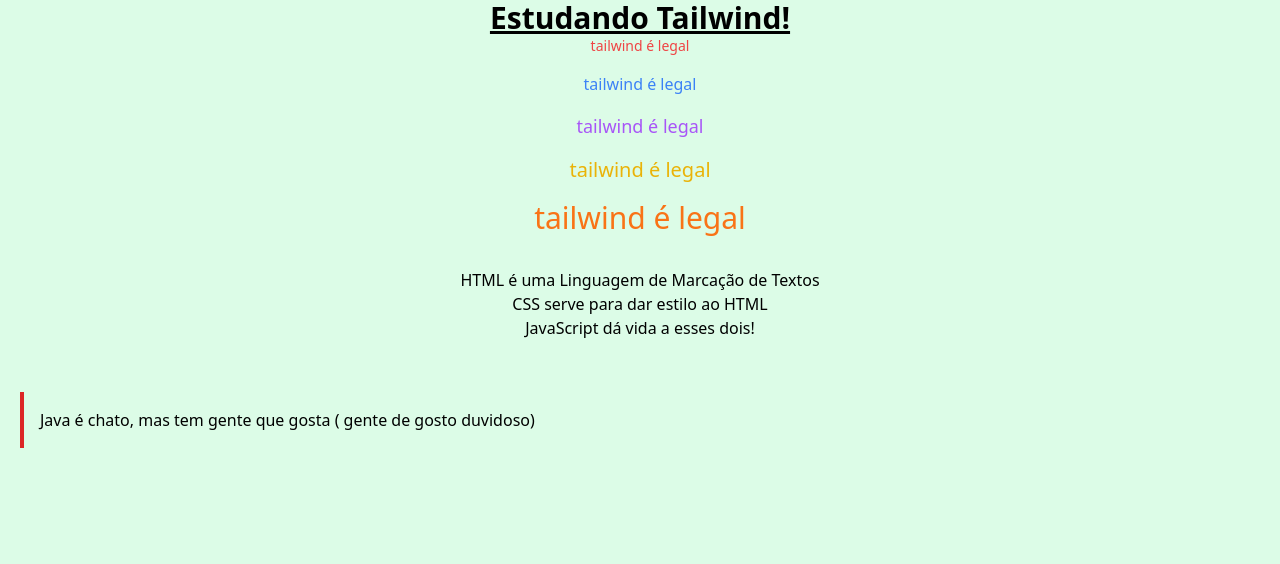
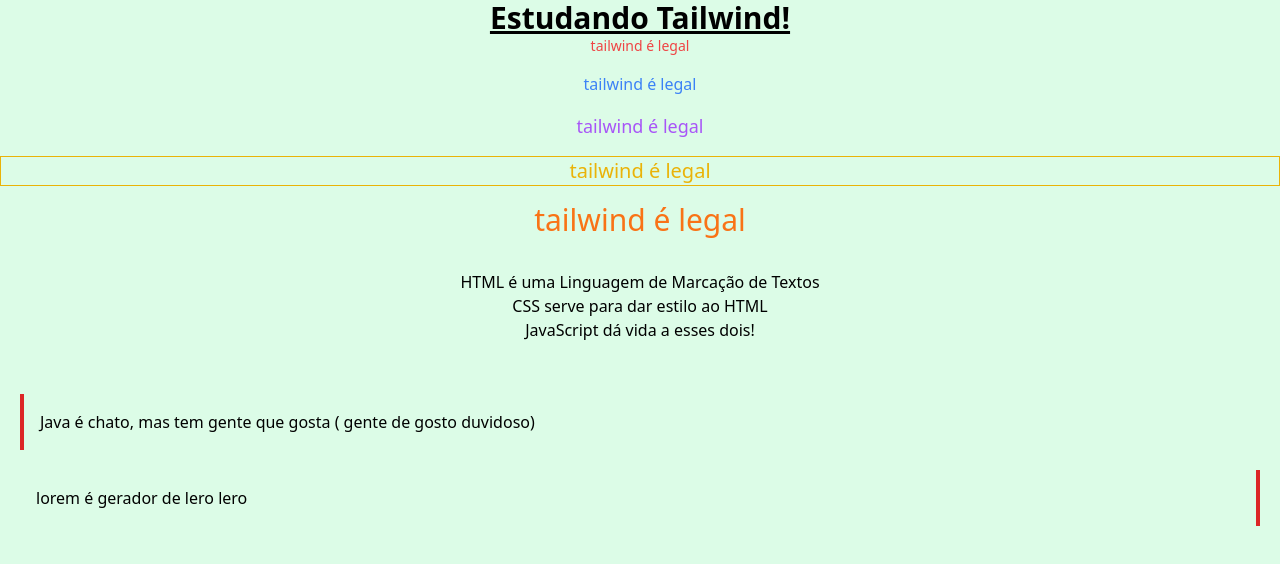
Before and after one commit to Vagner-Alves/Tailwind-css, a website: page src/index.html in a window 1280 px wide. Drawn offline with Linux system fonts and the light colour scheme.

Commit message:
adding more elements

```diff
--- a/src/index.html
+++ b/src/index.html
@@ -17,7 +17,7 @@
             <h2 class="text-sm text-red-500 text-center">tailwind é legal</h2>
             <h2 class="text-base text-blue-500 text-center">tailwind é legal</h2>
             <h2 class="text-lg   text-purple-500 text-center">tailwind é legal</h2>
-            <h2 class="text-xl   text-yellow-500 text-center">tailwind é legal</h2>
+            <h2 class="text-xl  border border-yellow-500 text-yellow-500 text-center">tailwind é legal</h2>
             <h2 class="text-3xl  text-orange-500 text-center">tailwind é legal</h2>
         </section>
 
@@ -29,6 +29,9 @@
         <div class="m-5 p-4 border-l-4 border-red-600">
             Java é chato, mas tem gente que gosta ( gente de gosto duvidoso)
         </div>
+        <div class="m-5 p-4 border-r-4 border-red-600">
+            lorem é gerador de lero lero
+        </div>
 
     </main>
     <footer>
```
Also changed, not shown: src/output.css.
